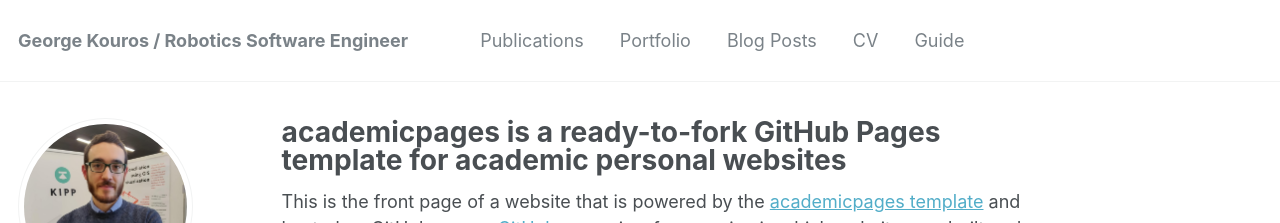
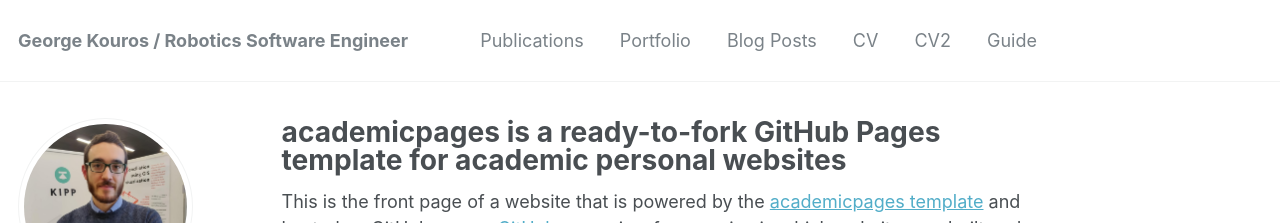
Before and after one commit to gkouros/gkouros.github.io, a Jekyll site: the page built from _pages/about.md, in a window 1280 px wide and 900 px high. Shown: the top 223 px of the window. Built offline with Jekyll 4.4.1, drawn with Linux system fonts in a browser that asks for light colours.

```diff
--- a/_data/navigation.yml
+++ b/_data/navigation.yml
@@ -18,5 +18,8 @@ main:
   - title: "CV"
     url: /cv/
 
+  - title: "CV2"
+    url: https://github.com/gkouros/cv/blob/master/cv.pdf
+
   - title: "Guide"
     url: /markdown/
```
